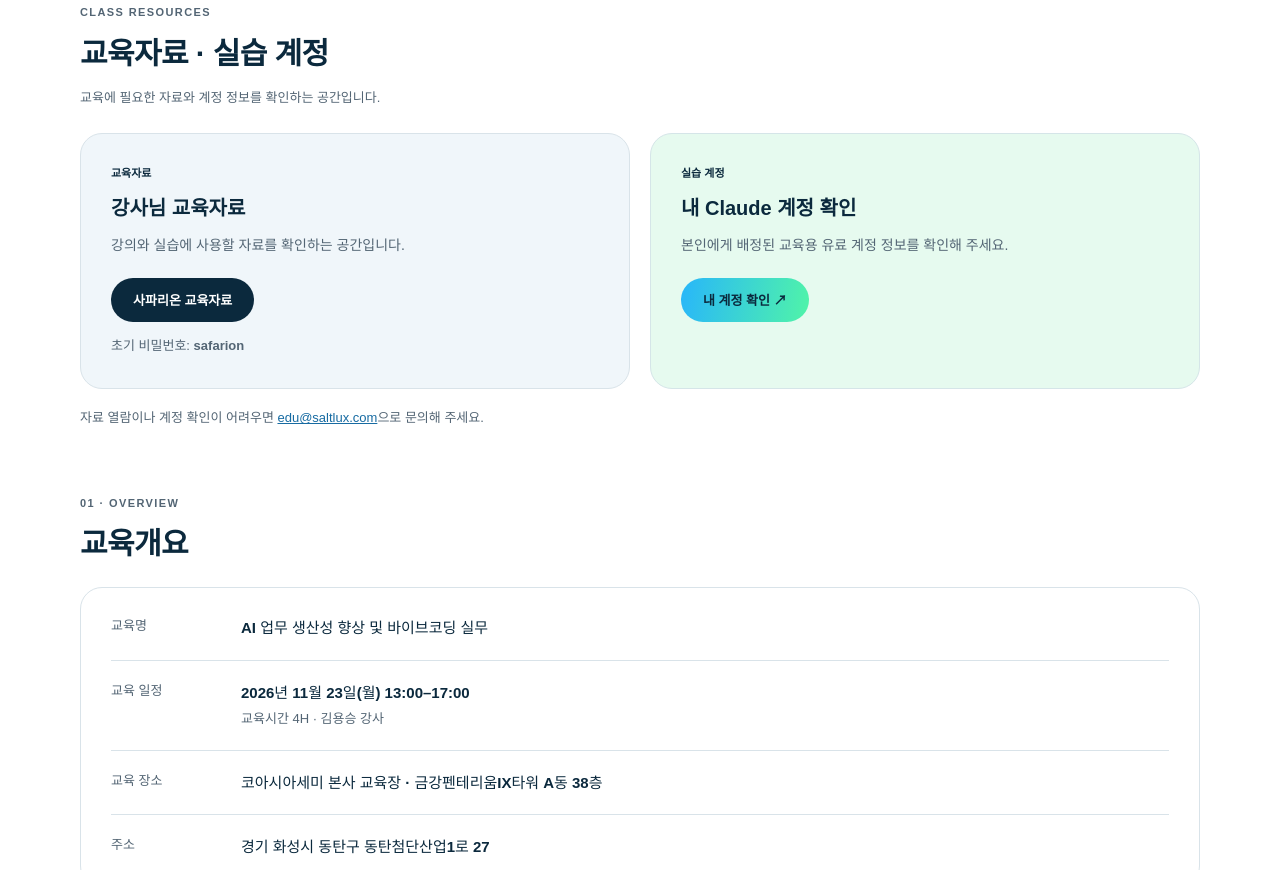
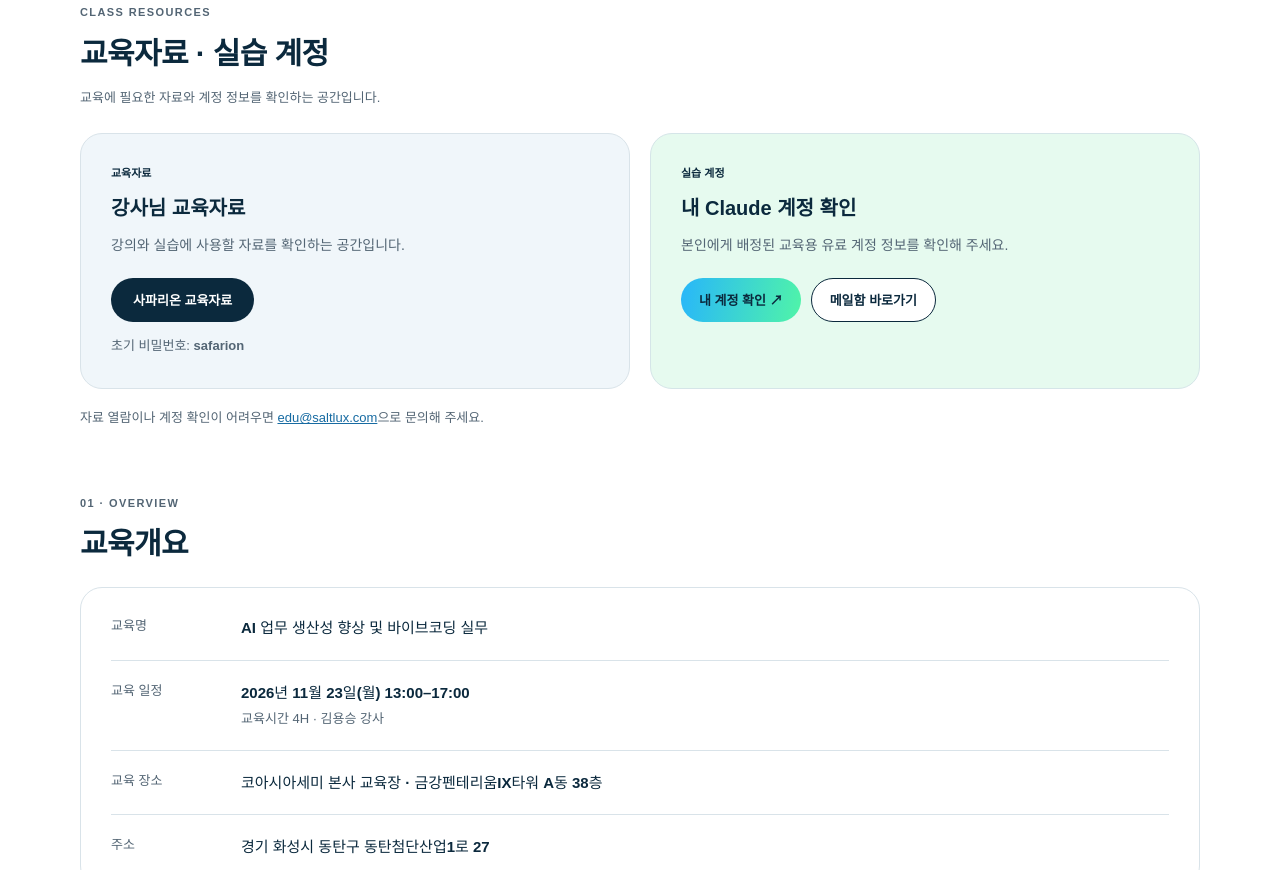
Before and after one commit to slxeducation/coasia-1123, a plain HTML site: page index.html in a window 1280 px wide. Shown: the part 719-1589 px from the top of the page. Drawn offline with Linux system fonts and the light colour scheme; a web font is replaced by a local one.

Commit message:
Add verification mailbox CTA beside account link

```diff
--- a/custom.css
+++ b/custom.css
@@ -19,7 +19,10 @@
 #resources .resource-label{grid-row:1}
 #resources .resource-card h3{grid-row:2;margin:0}
 #resources .resource-card>p:not(.resource-password){grid-row:3;margin:0}
-#resources .resource-card>.button{grid-row:4;display:inline-flex;align-items:center;justify-content:center;justify-self:start;max-width:100%;min-height:44px;margin:8px 0 0;padding:11px 22px;font-size:13px;line-height:1.5;font-weight:650;text-align:center}
+#resources .resource-card>.button,#resources .account-actions>.button{grid-row:4;display:inline-flex;align-items:center;justify-content:center;justify-self:start;max-width:100%;min-height:44px;margin:8px 0 0;padding:11px 22px;font-size:13px;line-height:1.5;font-weight:650;text-align:center}
 #resources .resource-password{grid-row:5;margin:0;font-size:13px;line-height:24px}
 /* Class Wi-Fi and page link. */
 .class-access{max-width:680px;margin:26px auto 0;padding:20px 24px;border:1px solid var(--line);border-radius:18px;background:var(--soft);font-size:16px}.wifi-info{display:flex;justify-content:center;align-items:center;flex-wrap:wrap;gap:8px 24px}.wifi-info span{overflow-wrap:anywhere}.class-access p{margin:12px 0 0;color:var(--ink)}.class-access a{font-weight:600;text-underline-offset:3px;overflow-wrap:anywhere}@media(max-width:767px){.class-access{padding:18px 16px}.wifi-info{flex-direction:column;gap:6px}}
+
+/* Keep account and verification mailbox actions together. */
+#resources .account-actions{grid-row:4;display:flex;flex-wrap:wrap;align-items:stretch;gap:10px;min-width:0}#resources .account-actions>.button{margin-top:8px;padding-inline:18px}#resources .mailbox-button{background:#fff;color:var(--ink);border:1px solid var(--ink)}#resources .mailbox-button:hover{background:var(--ink);color:#fff}
--- a/index.html
+++ b/index.html
@@ -1,9 +1,9 @@
 <!doctype html>
-<html lang="ko"><head><meta charset="utf-8"><meta name="viewport" content="width=device-width,initial-scale=1"><title>CoAsia 3사 공동교육 | AI 업무 생산성 향상 및 바이브코딩 실무</title><meta name="description" content="2026년 11월 23일 CoAsia 3사 공동교육 수강생 운영 안내"><link rel="stylesheet" href="style.css"><link rel="stylesheet" href="custom.css?v=20261123-wifi"></head><body>
+<html lang="ko"><head><meta charset="utf-8"><meta name="viewport" content="width=device-width,initial-scale=1"><title>CoAsia 3사 공동교육 | AI 업무 생산성 향상 및 바이브코딩 실무</title><meta name="description" content="2026년 11월 23일 CoAsia 3사 공동교육 수강생 운영 안내"><link rel="stylesheet" href="style.css"><link rel="stylesheet" href="custom.css?v=20261123-mailbox"></head><body>
 <a class="skip" href="#main">본문 바로가기</a><header class="brandbar"><div class="companies" aria-label="코아시아세미 × 코아시아넥셀 × 코아시아씨엠코리아"><div class="company"><img src="coasia-semi.png" alt="코아시아세미"></div><span class="company-cross" aria-hidden="true">×</span><div class="company"><img src="coasia-nexell.png" alt="코아시아넥셀"></div><span class="company-cross" aria-hidden="true">×</span><div class="company cmkr"><img src="coasia-cmkr.png" alt="코아시아씨엠코리아"></div></div><img class="saltlux" src="saltlux-logo.svg" alt="솔트룩스"></header>
 <main id="main" class="page"><section class="hero"><span class="eyebrow">CoAsia × Saltlux · 환급과정</span><h1>AI 업무 생산성 향상 및<br>바이브코딩 실무</h1><p class="hero-description">코아시아세미 · 코아시아넥셀 · 코아시아씨엠코리아 공동교육</p><div class="pills"><span>2026. 11. 23.(월)</span><span>13:00–17:00 · 총 4시간</span><span>코아시아세미 본사 교육장</span></div><div class="class-access" aria-label="와이파이 및 페이지 안내"><div class="wifi-info"><strong>와이파이</strong><span>ID: <b>coasia_guest</b></span><span>PW: <b>guest1234!@</b></span></div><p>현재 페이지 링크: <a href="https://bit.ly/coasia1123">bit.ly/coasia1123</a></p></div></section>
 <nav aria-label="교육 안내 목차"><a href="#resources">교육자료·계정</a><a href="#overview">교육개요</a><a href="#prepare">교육 전 준비사항</a><a href="#attendance">출석 안내</a><a href="#curriculum">교육 커리큘럼</a><a href="#contact">문의</a></nav>
-<section id="resources"><div class="heading"><p class="kicker">CLASS RESOURCES</p><h2>교육자료 · 실습 계정</h2><p>교육에 필요한 자료와 계정 정보를 확인하는 공간입니다.</p></div><div class="grid"><article class="card soft resource-card"><span class="resource-label">교육자료</span><h3>강사님 교육자료</h3><p>강의와 실습에 사용할 자료를 확인하는 공간입니다.</p><a class="button claude-download" href="https://www.safarion.app/login" target="_blank" rel="noopener noreferrer">사파리온 교육자료</a><p class="resource-password">초기 비밀번호: <strong>safarion</strong></p></article><article class="card account-card resource-card"><span class="resource-label">실습 계정</span><h3>내 Claude 계정 확인</h3><p>본인에게 배정된 교육용 유료 계정 정보를 확인해 주세요.</p><a class="button account-button" href="https://docs.google.com/spreadsheets/d/1iTjNXw5aHcBBseJEV_vQI3v7H3EzYatUd29jBq0nuqg/edit?usp=sharing" target="_blank" rel="noopener noreferrer">내 계정 확인 ↗</a></article></div><p class="resource-help">자료 열람이나 계정 확인이 어려우면 <a href="mailto:edu@saltlux.com">edu@saltlux.com</a>으로 문의해 주세요.</p></section>
+<section id="resources"><div class="heading"><p class="kicker">CLASS RESOURCES</p><h2>교육자료 · 실습 계정</h2><p>교육에 필요한 자료와 계정 정보를 확인하는 공간입니다.</p></div><div class="grid"><article class="card soft resource-card"><span class="resource-label">교육자료</span><h3>강사님 교육자료</h3><p>강의와 실습에 사용할 자료를 확인하는 공간입니다.</p><a class="button claude-download" href="https://www.safarion.app/login" target="_blank" rel="noopener noreferrer">사파리온 교육자료</a><p class="resource-password">초기 비밀번호: <strong>safarion</strong></p></article><article class="card account-card resource-card"><span class="resource-label">실습 계정</span><h3>내 Claude 계정 확인</h3><p>본인에게 배정된 교육용 유료 계정 정보를 확인해 주세요.</p><div class="account-actions"><a class="button account-button" href="https://docs.google.com/spreadsheets/d/1iTjNXw5aHcBBseJEV_vQI3v7H3EzYatUd29jBq0nuqg/edit?usp=sharing" target="_blank" rel="noopener noreferrer">내 계정 확인 ↗</a><a class="button mailbox-button" href="https://slxedu-claude.vercel.app/" target="_blank" rel="noopener noreferrer" aria-label="인증번호 확인 메일함 바로가기">메일함 바로가기</a></div></article></div><p class="resource-help">자료 열람이나 계정 확인이 어려우면 <a href="mailto:edu@saltlux.com">edu@saltlux.com</a>으로 문의해 주세요.</p></section>
 <section id="overview"><div class="heading"><p class="kicker">01 · OVERVIEW</p><h2>교육개요</h2></div><dl class="overview"><div><dt>교육명</dt><dd>AI 업무 생산성 향상 및 바이브코딩 실무</dd></div><div><dt>교육 일정</dt><dd>2026년 11월 23일(월) 13:00–17:00<br><small>교육시간 4H · 김용승 강사</small></dd></div><div><dt>교육 장소</dt><dd>코아시아세미 본사 교육장 · 금강펜테리움IX타워 A동 38층</dd></div><div><dt>주소</dt><dd>경기 화성시 동탄구 동탄첨단산업1로 27</dd></div></dl></section>
 <section id="prepare"><div class="heading"><p class="kicker">02 · BEFORE CLASS</p><h2>교육 전 준비사항</h2></div><div class="grid prep-grid"><article class="card prep-card"><span class="prep-number">01</span><h3>개인 노트북 및 본인 확인 자료</h3><ul><li>개인 노트북 및 충전기를 지참해 주세요.</li><li><strong>신분증 또는 명함 필수 지참</strong> — 교육 당일 본인 확인에 필요합니다.</li></ul></article><article class="card soft prep-card"><span class="prep-number">02</span><h3>Claude 데스크톱 앱</h3><p>개인 노트북으로 실습을 진행합니다.<br>Claude 데스크톱 앱은 아래 공식 페이지에서 확인하실 수 있습니다.</p><a class="button claude-download" href="https://claude.com/download" target="_blank" rel="noopener noreferrer">Claude 공식 설치 페이지 ↗</a></article></div><div class="account-note"><strong>Claude 유료 실습 계정은 제공됩니다.</strong><p>오프라인 교육 참석자에게 솔트룩스 교육용 계정을 제공합니다.</p></div></section>
 <section id="attendance" class="attendance"><p class="kicker">03 · ATTENDANCE</p><h2>출석 및 수료 안내</h2><p>본 교육은 <strong>중소기업 인재키움 프리미엄 훈련 과정</strong>으로 진행됩니다.</p><div class="rules"><article><h3>매일 입·퇴실</h3><p>훈련생 본인 참석 확인 및<br>수기 출석부 서명</p></article><article><h3>전체 교육시간 80% 이상</h3><p>환급 절차 진행을 위한<br>필수 수강 기준</p></article><article><h3>신분증 또는 명함</h3><p>교육 당일 본인 확인 시 제시</p></article></div></section>
```
